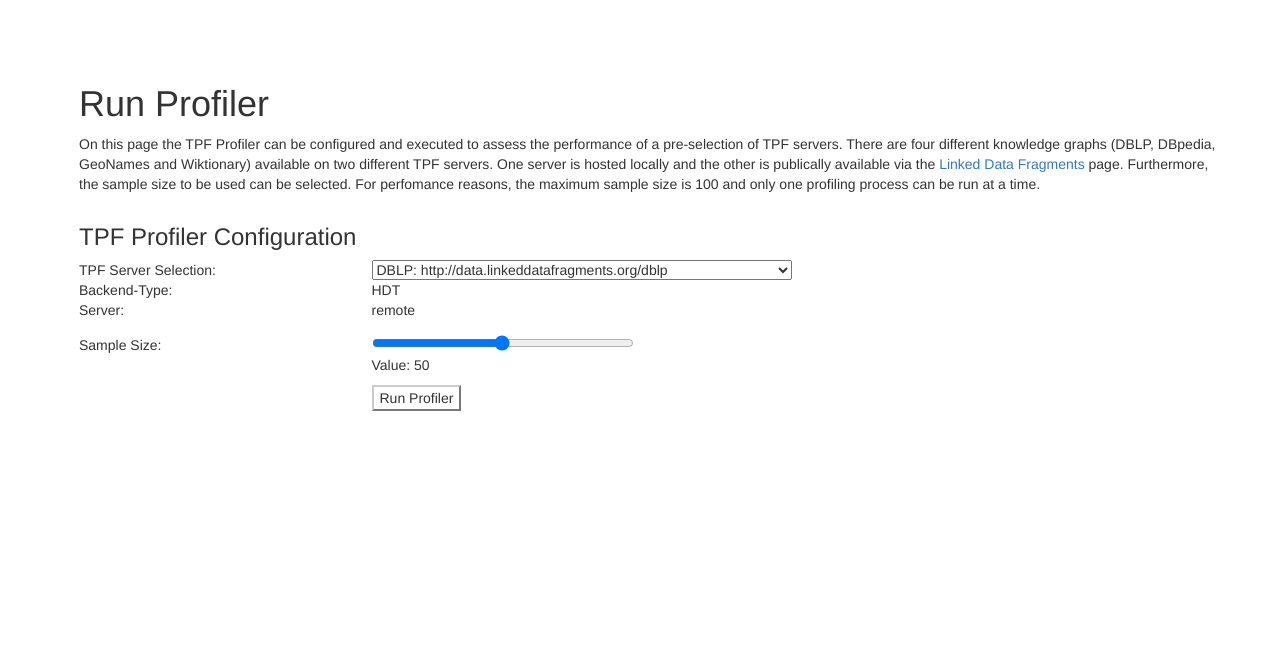
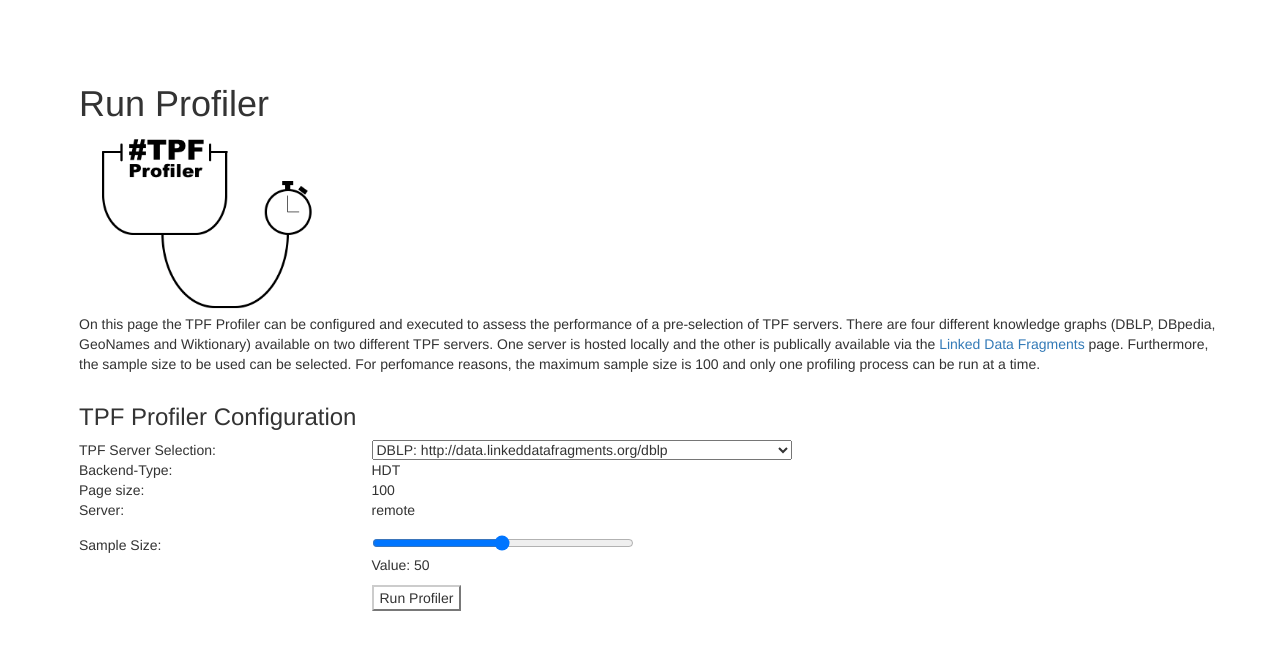
Before and after one commit to Lars-H/tpf_profiler, a Flask app: page /services/teepee/profiler in a window 1280 px wide. Shown: the part 51-701 px from the top of the page. Run offline with Flask 2, Linux system fonts and the light colour scheme; some libraries are stand-ins or nearby versions.

Commit message:
Updated teepee to include page sizes and link fixing

```diff
--- a/webapp/app.py
+++ b/webapp/app.py
@@ -16,7 +16,6 @@ app = Flask(__name__)
 app.secret_key = str(hash(dt.datetime.now()))
 bootstrap = Bootstrap(app)
 app.wsgi_app = ReverseProxied(app.wsgi_app, script_name='/services/teepee/')
-
 processes = {}
 
 file_path = os.path.dirname(os.path.realpath(__file__))
@@ -34,10 +33,13 @@ with open(ns_file) as f:
 def index():
     return render_template("index.html", data={"name": "TPF Profiler"})
 
-
 @app.route("/profiler", methods=["GET"])
 def profiler():
     return render_template("profiler.html", data={"name": "TPF Profiler", "tpfs": tpf_meta})
+
+@app.route("/config/namespaces", methods=["GET"])
+def namespaces():
+    return jsonify(namesspaces)
 
 @app.route("/about", methods=["GET"])
 def about():
@@ -52,7 +54,7 @@ def run():
     log.info("Currently running processes: {0}".format(count))
     if count >= 1:
         flash("Profiler currently running.")
-        return redirect(url_for("index"))
+        return redirect(url_for("profiler"))
 
     try:
         log.info(request.args.keys())
@@ -247,7 +249,7 @@ def kill_p(id):
     try:
         processes[str(id)].stop()
         flash("Stopped job: {0}".format(str(id)))
-        return redirect(url_for("index"))
+        return redirect(url_for("profiler"))
 
     except Exception as e:
         log.exception(e)
--- a/webapp/config/namespace.json
+++ b/webapp/config/namespace.json
@@ -8,7 +8,8 @@
   "http://www.w3.org/2000/01/rdf-schema#" : "rdfs",
   "http://www.w3.org/2002/07/owl#" : "owl",
   "http://xmlns.com/foaf/0.1/" : "foaf",
-  "http://dblp.l3s.de/d2r/resource/" : "dblp",
+  "http://dblp.l3s.de/d2r/resource/" : "dblp-r",
+  "http://dblp.uni-trier.de/rdf/schema-2015-01-26#" : "dblp",
   "http://wiktionary.dbpedia.org/terms" : "wiktt",
   "http://wiktionary.dbpedia.org/resource/" : "wiktr",
   "http://www.wikidata.org/entity/" : "wikidata",
--- a/webapp/config/tpf_meta.json
+++ b/webapp/config/tpf_meta.json
@@ -3,48 +3,56 @@
     "name": "DBLP",
     "uri": "http://data.linkeddatafragments.org/dblp",
     "backend": "HDT",
+    "pagesize": "100",
     "environment": "remote"
   },
   {
     "name": "DBpedia 2014",
     "uri": "http://data.linkeddatafragments.org/dbpedia2014",
     "backend": "HDT",
+    "pagesize": "100",
     "environment": "remote"
   },
   {
     "name": "GeoNames",
     "uri": "http://data.linkeddatafragments.org/geonames",
     "backend": "HDT",
+    "pagesize": "100",
     "environment": "remote"
   },
   {
     "name": "Wiktionary",
     "uri": "http://data.linkeddatafragments.org/wiktionary",
     "backend": "HDT",
+    "pagesize": "100",
     "environment": "remote"
   },
   {
     "name": "DBLP",
     "uri": "http://localhost:3000/dblp",
     "backend": "HDT",
+    "pagesize": "100",
     "environment": "local"
   },
   {
     "name": "DBpedia 2014",
     "uri": "http://localhost:3000/db",
     "backend": "HDT",
+    "pagesize": "100",
     "environment": "local"
   },
   {
     "name": "GeoNames",
     "uri": "http://localhost:3000/geonames",
     "backend": "HDT",
+    "pagesize": "100",
     "environment": "local"
   },
   {
     "name": "Wiktionary",
     "uri": "http://localhost:3000/wiktionary",
     "backend": "HDT",
+    "pagesize": "100",
     "environment": "local"
   }
 ]
--- a/webapp/templates/comparison.html
+++ b/webapp/templates/comparison.html
@@ -371,6 +371,7 @@
             <li>ID: {{ data.meta.a.id}}</li>
             <li>URI: {{ data.meta.a.uri}}</li>
             <li>Sample size: {{ data.meta.a.sample_size}}</li>
+            <li>Pagesize: {{ data.meta.pagesize}}</li>
             <li>Backend-Type: {{ data.meta.a.backend}}</li>
             <li>Server: {{ data.meta.a.environment}}</li>
         </ul>
@@ -392,6 +393,7 @@
             <li>ID: {{ data.meta.b.id}}</li>
             <li>URI: {{ data.meta.b.uri}}</li>
             <li>Sample size: {{ data.meta.b.sample_size}}</li>
+            <li>Pagesize: {{ data.meta.pagesize}}</li>
             <li>Backend-Type: {{ data.meta.b.backend}}</li>
             <li>Server: {{ data.meta.b.environment}}</li>
         </ul>
--- a/webapp/templates/profiler.html
+++ b/webapp/templates/profiler.html
@@ -5,6 +5,10 @@
 {% block page_content %}
 <div class="row">
     <div class="col-lg-12"><h1>Run Profiler</h1></div>
+</div>
+<div class="container-fluid">
+    <img class="center-block " src="{{ url_for('static', filename='logo_sm.png') }}" align="left" height="180px"
+         width="auto">
 </div>
 <div class="row">
     <div class="col-lg-12">
@@ -41,6 +45,14 @@
         </div>
         <div class="col-sm-3" id="backend_type">
             {{ data.tpfs[0].backend }}
+        </div>
+    </div>
+        <div class="row">
+        <div class="col-sm-3">
+            Page size:
+        </div>
+        <div class="col-sm-3" id="backend_type">
+            {{ data.tpfs[0].pagesize }}
         </div>
     </div>
     <div class="row">
--- a/webapp/templates/result.html
+++ b/webapp/templates/result.html
@@ -33,13 +33,13 @@
 <div class="spacer15" ></div>
 <div class="row">
     <div class="col-sm-2">
-        <button class="btn-default"  onclick="location.href='/stop/{{ data.id }}'" >Stop Profiling Job</button>
+        <button class="btn-default"  onclick="location.href='../../stop/{{ data.id }}'" >Stop Profiling Job</button>
     </div>
     <div class="col-sm-2" >
-        <button class="btn-default" onclick="location.href='/result/data/{{ data.id }}'"  id="dwnld_btn" disabled>Download Results</button>
+        <button class="btn-default" onclick="location.href='../../result/data/{{ data.id }}'"  id="dwnld_btn" disabled>Download Results</button>
     </div>
     <div class="col-sm-2" >
-        <button class="btn-default" onclick="location.href='/result/visualize/{{ data.id }}'" id="vslz_btn" disabled>Visualize Results</button>
+        <button class="btn-default" onclick="location.href='../../result/visualize/{{ data.id }}'" id="vslz_btn" disabled>Visualize Results</button>
     </div>
 </div>
 
--- a/webapp/templates/results.html
+++ b/webapp/templates/results.html
@@ -23,6 +23,7 @@
                 <th>Timestamp</th>
                 <th>URI</th>
                 <th>Sample size</th>
+                <th>Pagesize</th>
                 <th>Backend-Type</th>
                 <th>Server</th>
                  <th></th>
@@ -36,6 +37,7 @@
                 <th>{{ result.timestamp}}</th>
                 <th>{{ result.uri}}</th>
                 <th>{{ result.sample_size}}</th>
+                <th>{{ result.pagesize}}</th>
                 <th>{{ result.backend}}</th>
                 <th>{{ result.environment}}</th>
                 <th><a href="result/visualize/{{ result.id}}">Visualize</a></th>
```
Also changed, not shown: webapp/templates/about.html (+16 -7 lines), webapp/templates/visualization.html (+8 -0 lines).
